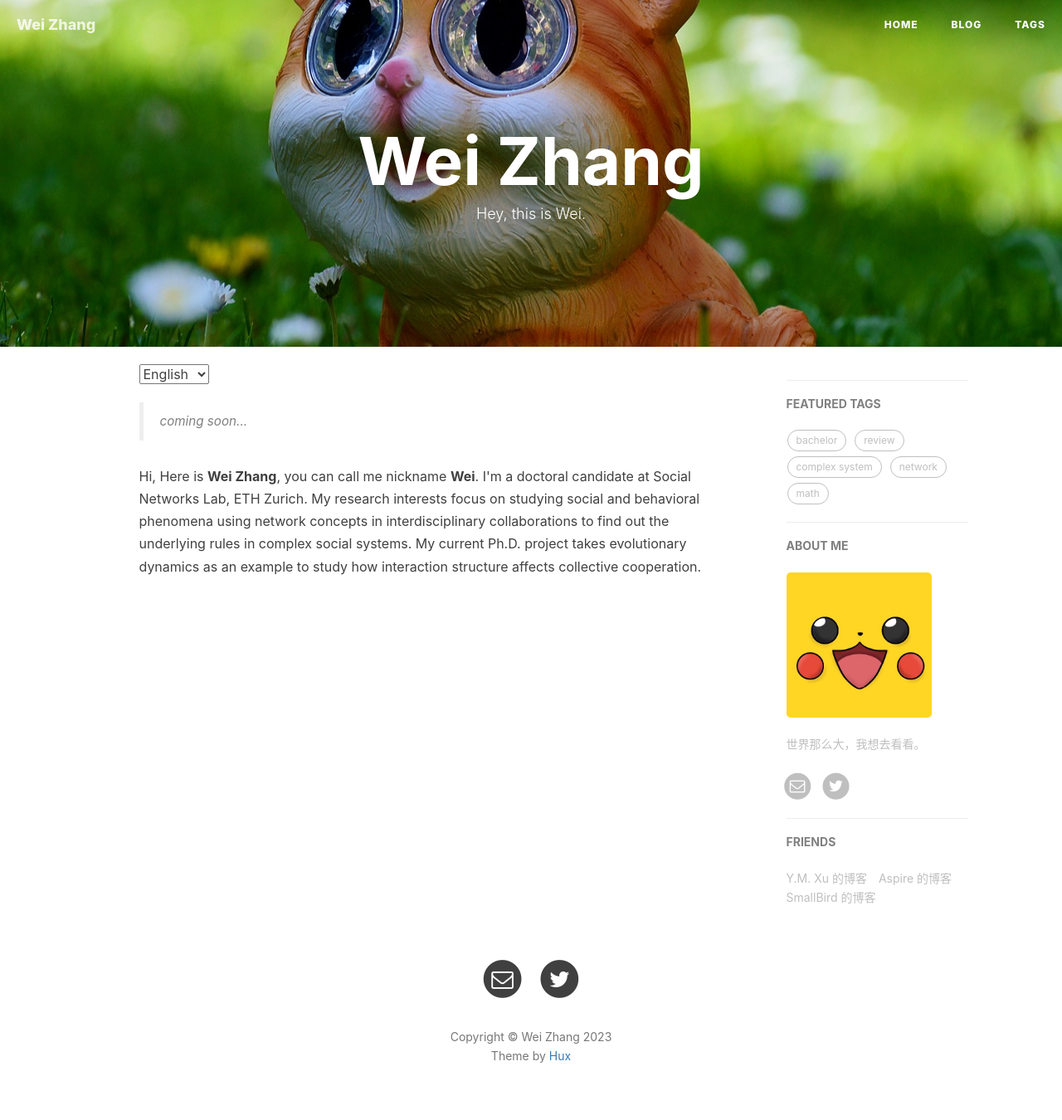
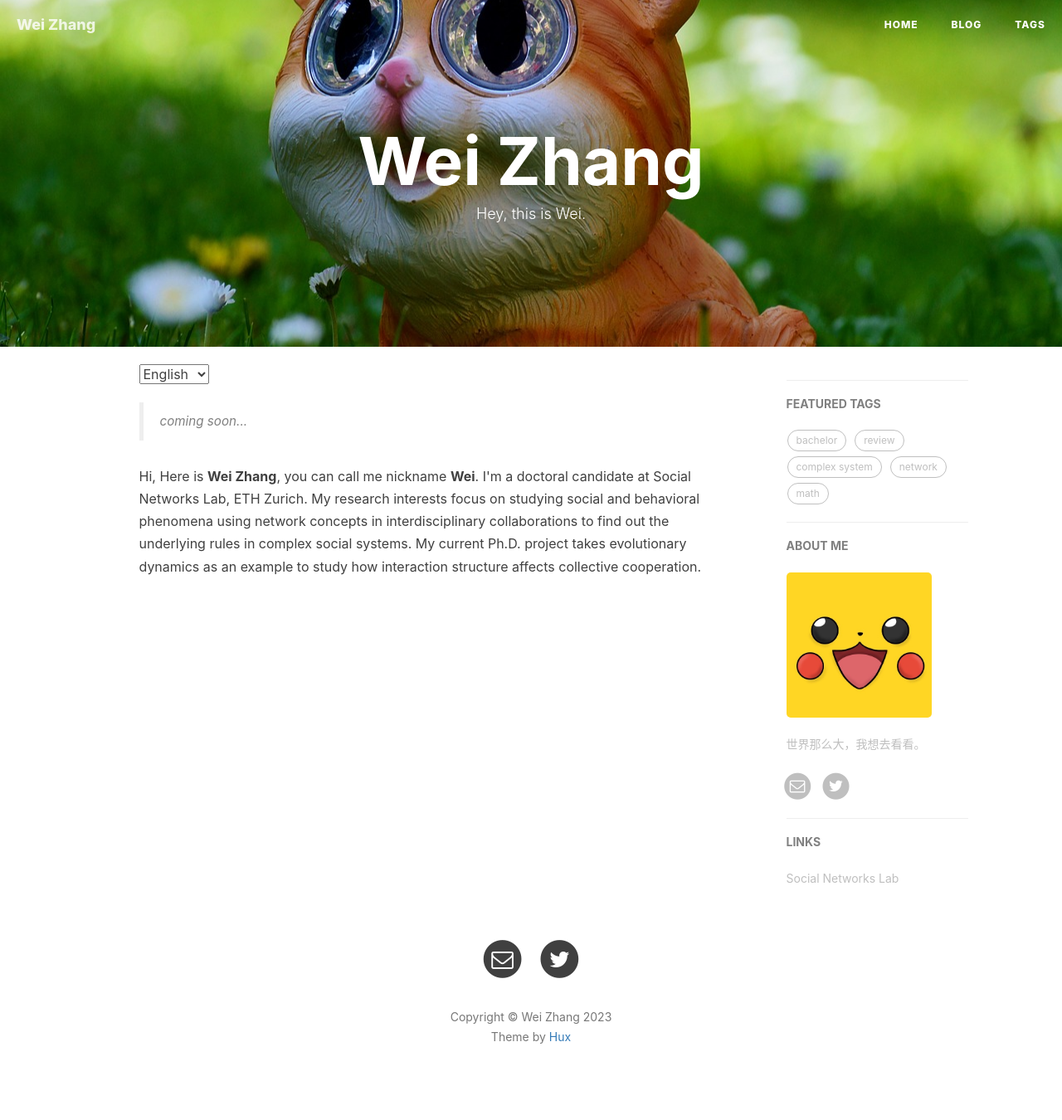
Before and after one commit to weizhang1995/weizhang1995.github.io, a Jekyll site: the page built from index.html, in a window 1280 px wide. Shown: the whole page at 83% size. Built offline with Jekyll 4.4.1, drawn with Linux system fonts in a browser that asks for light colours; nearby versions of some CDN libraries; comment, search, counter and statistics services are not loaded; after the commit the page ends 1326 px from its top, so only the background shows below that.

Commit message:
out links

```diff
--- a/_config.yml
+++ b/_config.yml
@@ -84,15 +84,16 @@ featured-condition-size: 1              # A tag will be featured if the size of
 # Friends
 friends: [
     {
-        title: "Y.M. Xu 的博客",
-        href: "http://xuyumeng.github.io"
-    },
-    {
-        title: "Aspire 的博客",
-        href: "http://pjw.io"
-    },
-    {
-        title: "SmallBird 的博客",
-        href: "http://smallbird.net"
+        title: "Social Networks Lab",
+        href: "https://sn.ethz.ch"
     }
+    # ,
+    # {
+    #     title: "Aspire 的博客",
+    #     href: "http://pjw.io"
+    # },
+    # {
+    #     title: "SmallBird 的博客",
+    #     href: "http://smallbird.net"
+    # }
 ]
--- a/_layouts/page.html
+++ b/_layouts/page.html
@@ -196,7 +196,7 @@ layout: default
                 <!-- Friends Blog -->
                 {% if site.friends %}
                 <hr>
-                <h5>FRIENDS</h5>
+                <h5>LINKS</h5>
                 <ul class="list-inline">
                     {% for friend in site.friends %}
                         <li><a href="{{friend.href}}">{{friend.title}}</a></li>
```
